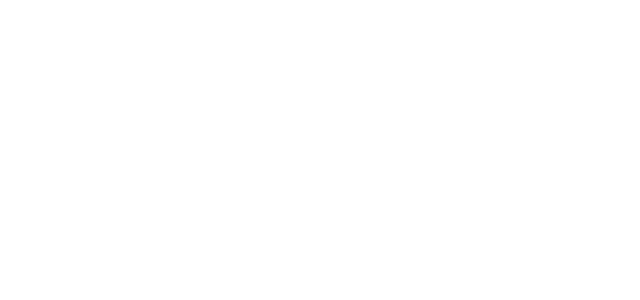
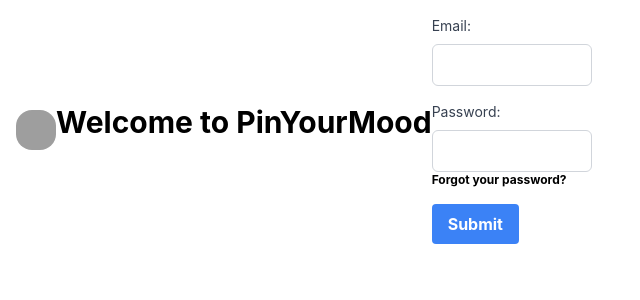
Before and after one commit to anushka3107-bit/pinyourmood, a React (Create React App) app: page /signup in a window 1280 px wide. Before the commit this address had no page. Shown: the top 300 px of the page, without its empty margins (0-640 px from the left). Built offline with nearby package versions, Linux system fonts and the light colour scheme; grey boxes are pictures that could not be loaded.

Commit message:
only signup page left

```diff
--- a/package.json
+++ b/package.json
@@ -21,7 +21,9 @@
     "react-scripts": "5.0.1",
     "react-scroll": "^1.8.9",
     "react-scroll-horizontal": "^1.6.6",
+    "react-typewriter-effect": "^1.1.0",
     "tailwind-scrollbar-hide": "^1.1.7",
+    "typewriter-effect": "^2.20.1",
     "web-vitals": "^2.1.4"
   },
   "scripts": {
--- a/src/App.js
+++ b/src/App.js
@@ -1,6 +1,7 @@
 import LandingPage from "./Components/LandingPage";
 import { Routes, Route, BrowserRouter } from "react-router-dom";
 import Home from "./Components/AfterSignIn/Home";
+import Signup from "./Components/SignUp";
 
 function App() {
   return (
@@ -9,6 +10,7 @@
         <Routes>
           <Route path="/" element={<LandingPage />} />
           <Route path="/home" element={<Home />} />
+          <Route path="/signup" element={<Signup />} />
         </Routes>
       </BrowserRouter>
     </div>
--- a/src/Components/AfterSignIn/ContentPage.js
+++ b/src/Components/AfterSignIn/ContentPage.js
@@ -1,6 +1,6 @@
 import React from "react";
 import Pin from "./Pin";
-import PinData from "../../Data/PinData";
+import PinData from "../../Data/pindata";
 
 const ContentPage = () => {
   return (
--- a/src/Components/LandingPages/LandingPageTop.js
+++ b/src/Components/LandingPages/LandingPageTop.js
@@ -1,20 +1,62 @@
 import React from "react";
+import { recepies } from "../../Data/SignUpImagesData";
+import { ImgHolder } from "../LandingPages/ImgHolder";
 import Navbar from "../Navbar";
-import LandingPageBottom from "./LandingPageBottom";
+import Typewriter from "typewriter-effect";
 
 const LandingPageTop = () => {
+  const RenderColumn = () => {
+    const components = [];
+    const recIdx = {
+      val: 0,
+    };
+    for (let i = 0; i < 7; i++) {
+      components.push(
+        i % 2 === 0 ? (
+          <div className="w-full">
+            {renderImg(2, recIdx)}
+          </div>
+        ) : (
+          <div className="w-full mt-[-10rem] mb-0 mx-0">
+            {renderImg(3, recIdx)}
+          </div>
+        )
+      );
+    }
+    return components;
+  };
+
+  function renderImg(count, recIdx) {
+    const image = [];
+    for (let i = 0; i < count; i++) {
+      image.push(<ImgHolder img={recepies[recIdx.val]} />);
+      recIdx.val++;
+    }
+    return image;
+  }
+
   return (
     <>
-      <div className="w-full container-snap overflow-x-auto">
-        <div>
-          <Navbar className="w-full" />
+      <Navbar />
+      <div className="relative h-screen w-screen overflow-hidden bg-white">
+        <div
+          className="absolute w-screen h-screen inset-0 bg-gradient-to-r
+       from-pink-500 via-red-500 to-yellow-500 opacity-20 bg-blend-overlay"
+        ></div>
+        <div className="absolute text-7xl text-center font-bold flex justify-center items-center h-full w-full">
+          <Typewriter
+            onInit={(typewriter) => {
+              typewriter
+                .typeString("Save, Curate, and Inspire!")
+                .pauseFor(2000)
+                .deleteAll()
+                .typeString("Unleash Your Creativity!")
+                .start();
+            }}
+          />
         </div>
-        <div className="flex h-screen text-center justify-center">
-          <h1 className="text-6xl pt-32 font-semibold">Get Your Next</h1>
-        </div>
-
-        <div>
-          <LandingPageBottom />
+        <div className="flex flex-row gap-[18px] w-[107%]">
+          <RenderColumn />
         </div>
       </div>
     </>
--- a/src/Components/Navbar.js
+++ b/src/Components/Navbar.js
@@ -1,14 +1,21 @@
-import React from "react";
+import React, { useState } from "react";
+import SignUp from "./SignUp";
 
 const Navbar = () => {
+  const [showLoginForm, setShowLoginForm] = useState(false);
+
+  const handleLogin = () => {
+    setShowLoginForm(true);
+  };
+
   return (
-    <nav className="bg-white py-5 w-full ">
+    <nav className="py-5 w-full bg-transparent">
       <div className="container mx-auto px-3 flex justify-between items-center">
         <a href="##" className="flex items-center">
           <img
             src="https://i.pinimg.com/736x/db/e3/5f/dbe35ff8f5695e8371ae4d68057d1b9d.jpg"
             alt="Logo"
-            className="w-10 h-10"
+            className="w-10 h-10 rounded-2xl"
           />
           <span className="text-xl font-semibold ml-2 text-black">
             Pinterest
@@ -33,21 +40,27 @@
           >
             Blog
           </a>
-          <div className="bg-cSearchIcon mr-4 px-3 py-2 rounded-3xl hover:bg-cHoverColorOrange">
-            <a href="" className="nav-link  font-medium text-white">
-              Log in
-            </a>
-          </div>
+          <button
+            className="bg-cSearchIcon cursor-pointer mr-4 px-3 py-2 rounded-3xl hover:bg-cHoverColorOrange"
+            onClick={handleLogin}
+          >
+            Login
+          </button>
           <div className="bg-gray-200 px-4 py-2.5 rounded-3xl wrap hover:bg-cSearchIcon">
             <a
-              href="dvgsf"
-              className="nav-link font-medium  text-black hover:text-white"
+              href="##"
+              className="nav-link font-medium text-black hover:text-white"
             >
               Sign up
             </a>
           </div>
         </div>
       </div>
+      {showLoginForm && (
+        <div className="fixed inset-0 flex items-center justify-center bg-gray-900 bg-opacity-50">
+          <SignUp />
+        </div>
+      )}
     </nav>
   );
 };
--- /dev/null
+++ b/src/Components/SignUp.js
@@ -0,0 +1,74 @@
+import React, { useState } from "react";
+
+const SignUp = () => {
+  const [email, setEmail] = useState("");
+  const [password, setPassword] = useState("");
+
+  const handleSubmit = (e) => {
+    e.preventDefault();
+    // You can perform form submission logic here
+    console.log("Email:", email);
+    console.log("Password:", password);
+  };
+
+  return (
+    <div className="absolute flex justify-center items-center mx-auto p-4">
+      <a href="##" className="flex justify-center items-center">
+        <img
+          src="https://i.pinimg.com/736x/db/e3/5f/dbe35ff8f5695e8371ae4d68057d1b9d.jpg"
+          alt="Logo"
+          className="w-10 h-10 items-center justify-center rounded-2xl"
+        />
+      </a>
+      <h2 className="pt-6text-center justify-center text-3xl font-bold mb-4">
+        Welcome to PinYourMood
+      </h2>
+      <form>
+        <div className="mb-4 justify-center items-center">
+          <label
+            htmlFor="email"
+            className="block text-left text-gray-700 text-sm mb-2"
+          >
+            Email:
+          </label>
+          <input
+            type="email"
+            id="email"
+            className="border border-gray-300 rounded-md px-3 py-2 w-40"
+            value={email}
+            onChange={(e) => setEmail(e.target.value)}
+          />
+        </div>
+        <div className="mb-4 items-center justify-center">
+          <label
+            htmlFor="pwd"
+            className="block text-left text-gray-700 text-sm mb-2"
+          >
+            Password:
+          </label>
+          <input
+            type="password"
+            id="pwd"
+            className="border border-gray-300 rounded-md px-3 py-2 w-40"
+            value={password}
+            onChange={(e) => setPassword(e.target.value)}
+          />
+          <p className="text-xs font-bold">
+            <a className="hover:text-orange-500" href="##">
+              Forgot your password?
+            </a>
+          </p>
+        </div>
+        <button
+          type="submit"
+          onSubmit={handleSubmit}
+          className="bg-blue-500 items-center justify-center hover:bg-blue-700 text-white font-bold py-2 px-4 rounded"
+        >
+          Submit
+        </button>
+      </form>
+    </div>
+  );
+};
+
+export default SignUp;
--- a/src/Components/SignUpPage/SignUp.js
+++ /dev/null
@@ -1,49 +0,0 @@
-import React from "react";
-import { recepies } from "../Data/SignUpImagesData";
-import { ImgHolder } from "./ImgHolder";
-
-const SignUpPage = () => {
-  const RenderColumn = () => {
-    const components = [];
-    const recIdx = {
-      val: 0,
-    };
-    for (let i = 0; i < 7; i++) {
-      components.push(
-        i % 2 === 0 ? (
-          <div className="animate-marquee-infinite w-full">
-            {renderImg(2, recIdx)}
-          </div>
-        ) : (
-          <div className="animate-marquee2-infinite w-full mt-[-10rem] mb-0 mx-0">
-            {renderImg(3, recIdx)}
-          </div>
-        )
-      );
-    }
-    return components;
-  };
-
-  function renderImg(count, recIdx) {
-    const image = [];
-    for (let i = 0; i < count; i++) {
-      image.push(<ImgHolder img={recepies[recIdx.val]} />);
-      recIdx.val++;
-    }
-    return image;
-  }
-
-  return (
-    <div className="relative h-screen w-screen overflow-hidden bg-white">
-      <div
-        className="absolute w-screen h-screen inset-0 bg-gradient-to-r
-       from-pink-500 via-red-500 to-yellow-500 opacity-20 bg-blend-overlay animate-pulse"
-      ></div>
-      <div className="flex flex-row gap-[18px] w-[107%]">
-        <RenderColumn />
-      </div>
-    </div>
-  );
-};
-
-export default SignUpPage;
--- a/src/Components/footer.js
+++ b/src/Components/footer.js
@@ -19,10 +19,10 @@
           </div>
 
           <div className="flex cursor-pointer space-evenly">
-            <a href="/terms">
+            <a href="##">
               <span className="hover:text-red-500"> Terms & Conditions </span>
             </a>
-            <a href="/privacy">
+            <a href="##">
               <span className="px-4 hover:text-red-500"> Privacy Policy</span>
             </a>
           </div>
@@ -34,17 +34,19 @@
 
         <div className="flex flex-col justify-end items-end w-1/2 pr-20 cursor-pointer">
           <div className="flex flex-col justify-center items-center">
-            <h4 className="font-bold text-xl hover:text-red-500">Team Members</h4>
-            <a href="/employer">
+            <h4 className="font-bold text-xl hover:text-red-500">
+              Team Members
+            </h4>
+            <a href="https://www.linkedin.com/in/anushka-bhardwaj-357806208/">
               <span className="hover:text-red-500">Anushka Bhardwaj</span>
             </a>
-            <a href="/employer">
+            <a href="https://www.linkedin.com/in/nishant-chauhan-75683320b/">
               <span className="hover:text-red-500">Nishant Chauhan</span>
             </a>
-            <a href="/employer">
+            <a href="https://www.linkedin.com/in/himanshu-bhatt-249093202/">
               <span className="hover:text-red-500">Himanshu Bhatt</span>
             </a>
-            <a href="/employer">
+            <a href="https://www.linkedin.com/in/unnati-bhole-623468247/">
               <span className="hover:text-red-500">Unnati Bhole</span>
             </a>
             <div className="pt-3">
```
Also changed, not shown: src/Components/LandingPages/ImgHolder.js (renamed from src/Components/SignUpPage/ImgHolder.js), 1 other file (tests, documents, lock files or other folders).
